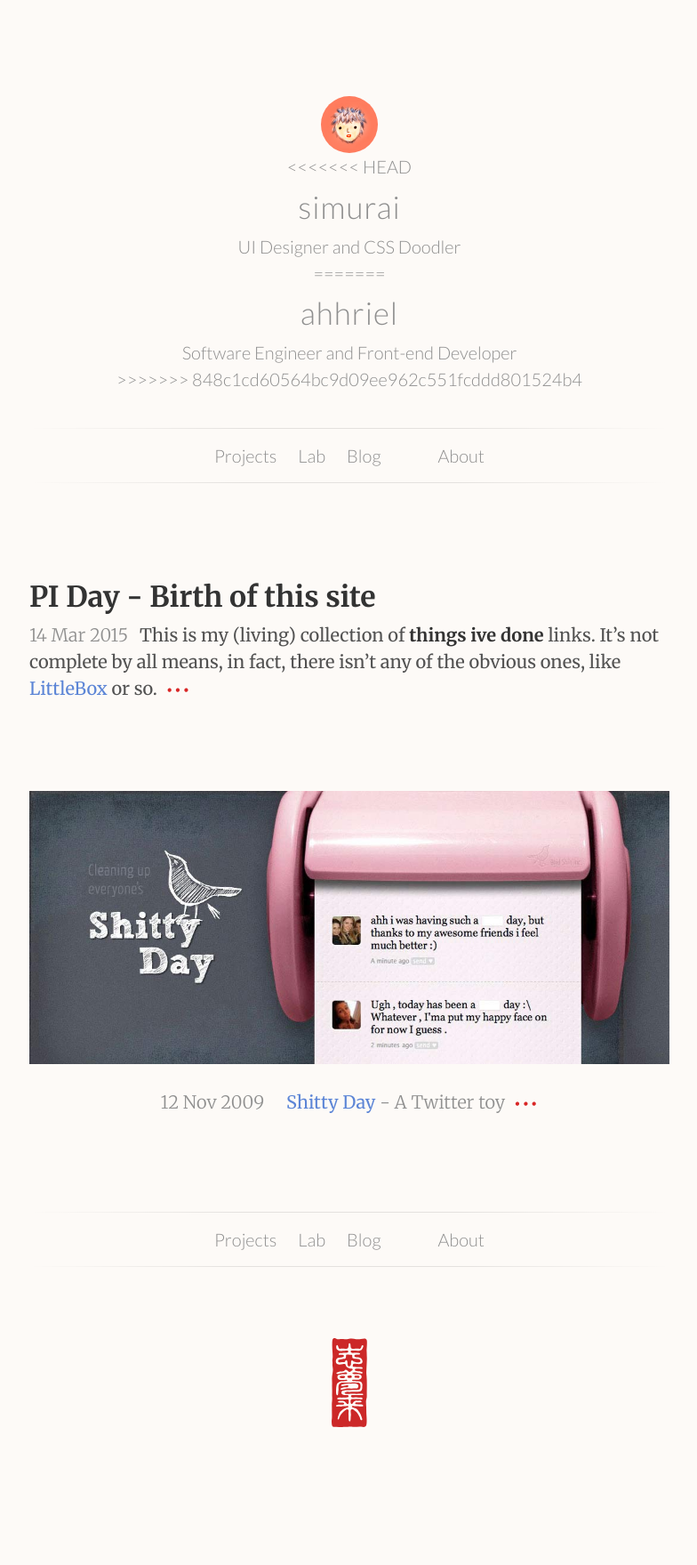
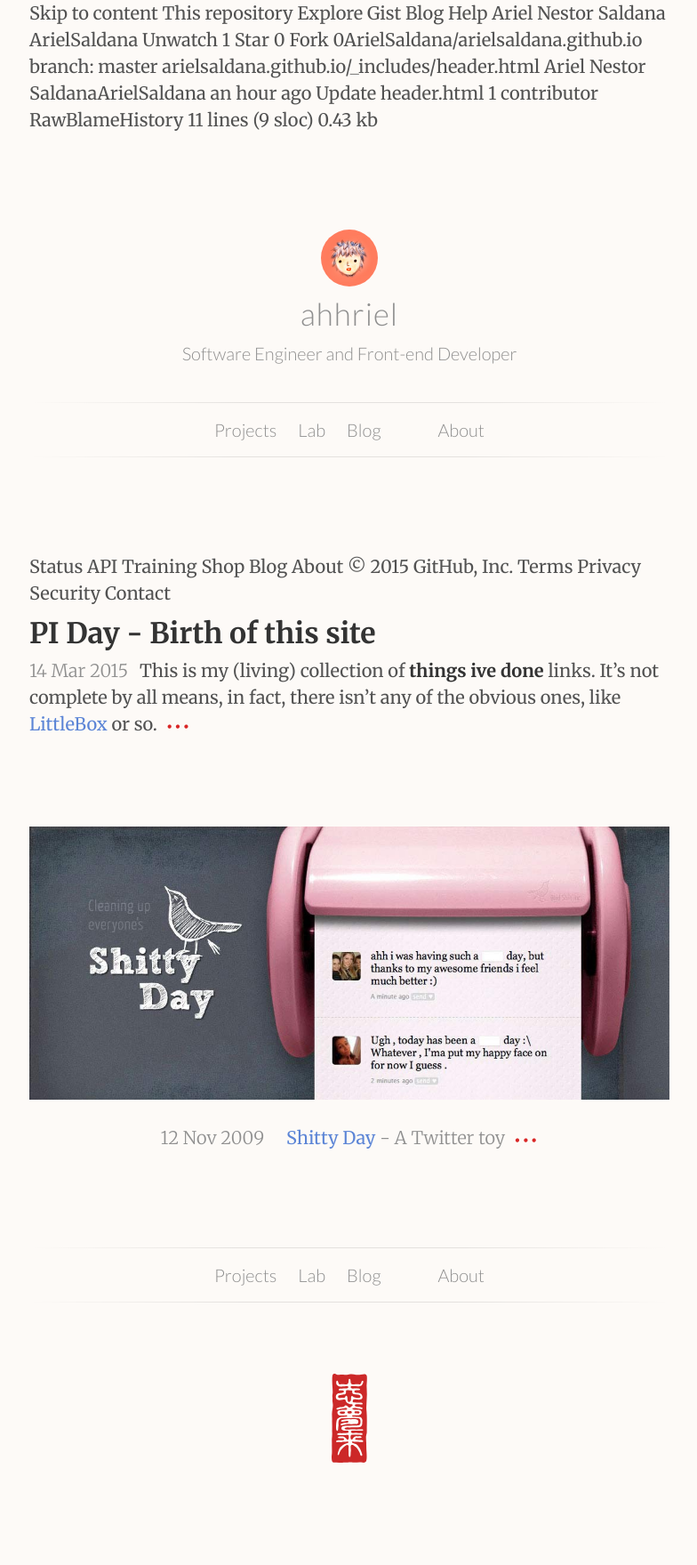
Before and after one commit to ArielSaldana/arielsaldana.github.io, a Jekyll site: the page built from index.html, in a window 1280 px wide. Shown: the whole page at 89% size, without its empty margins (247-1031 px from the left). Built offline with Jekyll 4.4.1, drawn with Linux system fonts in a browser that asks for light colours; Markdown is read by kramdown in place of the engine named in the settings; before the commit the page ends 1719 px from its top, so only the background shows below that.

Commit message:
Revert "updated"
This reverts commit 2dcb7c7d74c4ae4a43944a62375441ad586fe6b7.

```diff
--- a/_includes/header.html
+++ b/_includes/header.html
@@ -1,16 +1,27 @@
+Skip to content
+ This repository
+Explore
+Gist
+Blog
+Help
+Ariel Nestor Saldana ArielSaldana
+
+ Unwatch 1
+  Star 0
+ Fork 0ArielSaldana/arielsaldana.github.io
+ branch: master  arielsaldana.github.io/_includes/header.html
+Ariel Nestor SaldanaArielSaldana an hour ago Update header.html
+1 contributor
+RawBlameHistory     11 lines (9 sloc)  0.43 kb
 <header class="header Bread">
     <a href="/"><img class="header-avatar" src="/img/avatar.jpg" alt="ahhriel avatar"></a>
     <a class="header-hamburger" href="#top"></a>
     <div class="header-target {% if page.post %}is-post{% endif %}">
-<<<<<<< HEAD
-        <h1 class="header-title">simurai</h1>
-        <p class="header-description">UI Designer and CSS Doodler</p>
-
-=======
         <h1 class="header-title">ahhriel</h1>
         <p class="header-description">Software Engineer and Front-end Developer</p>
 
->>>>>>> 848c1cd60564bc9d09ee962c551fcddd801524b4
         {% include nav.html %}
     </div>
 </header>
+Status API Training Shop Blog About
+© 2015 GitHub, Inc. Terms Privacy Security Contact
```
